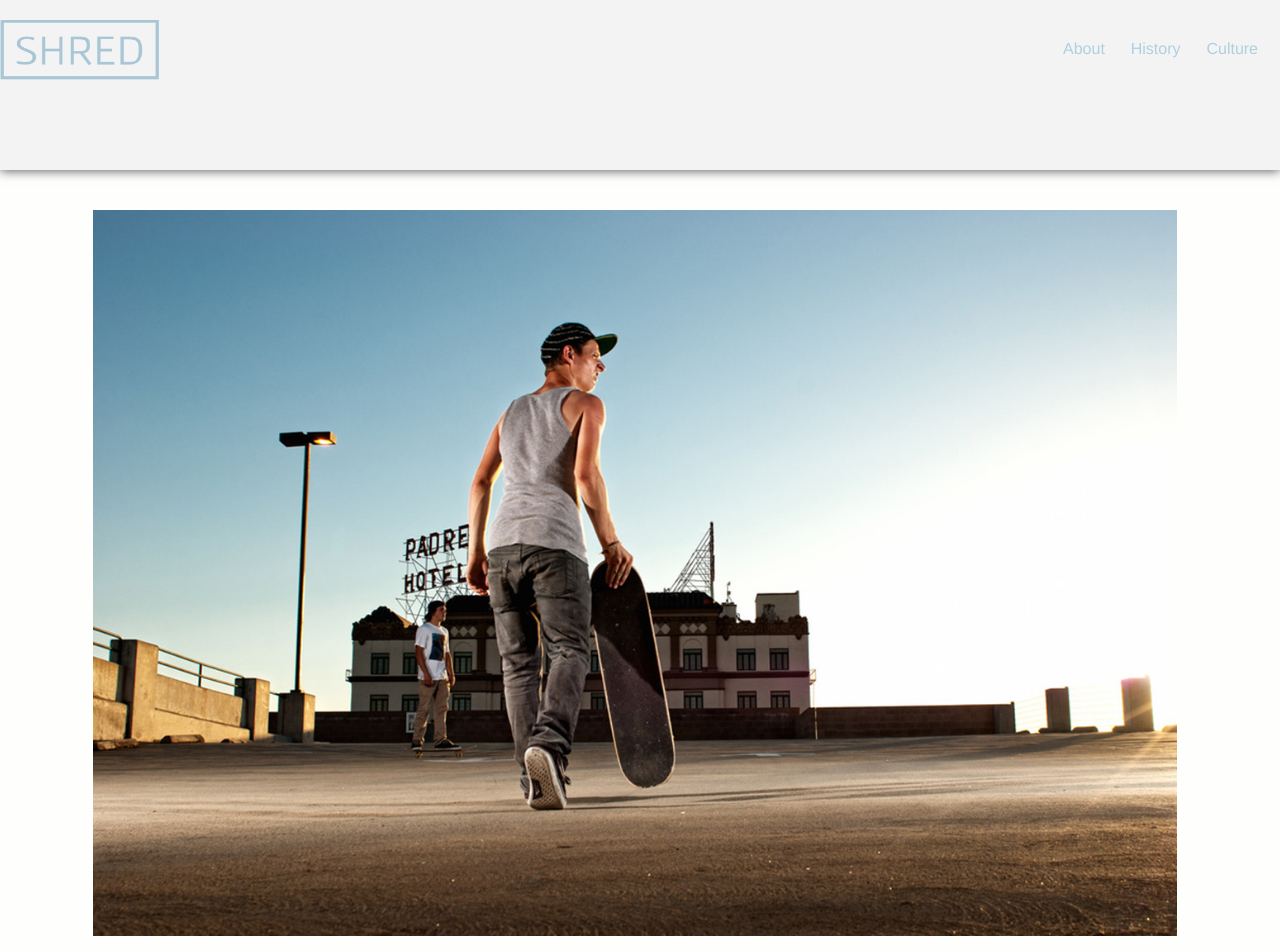
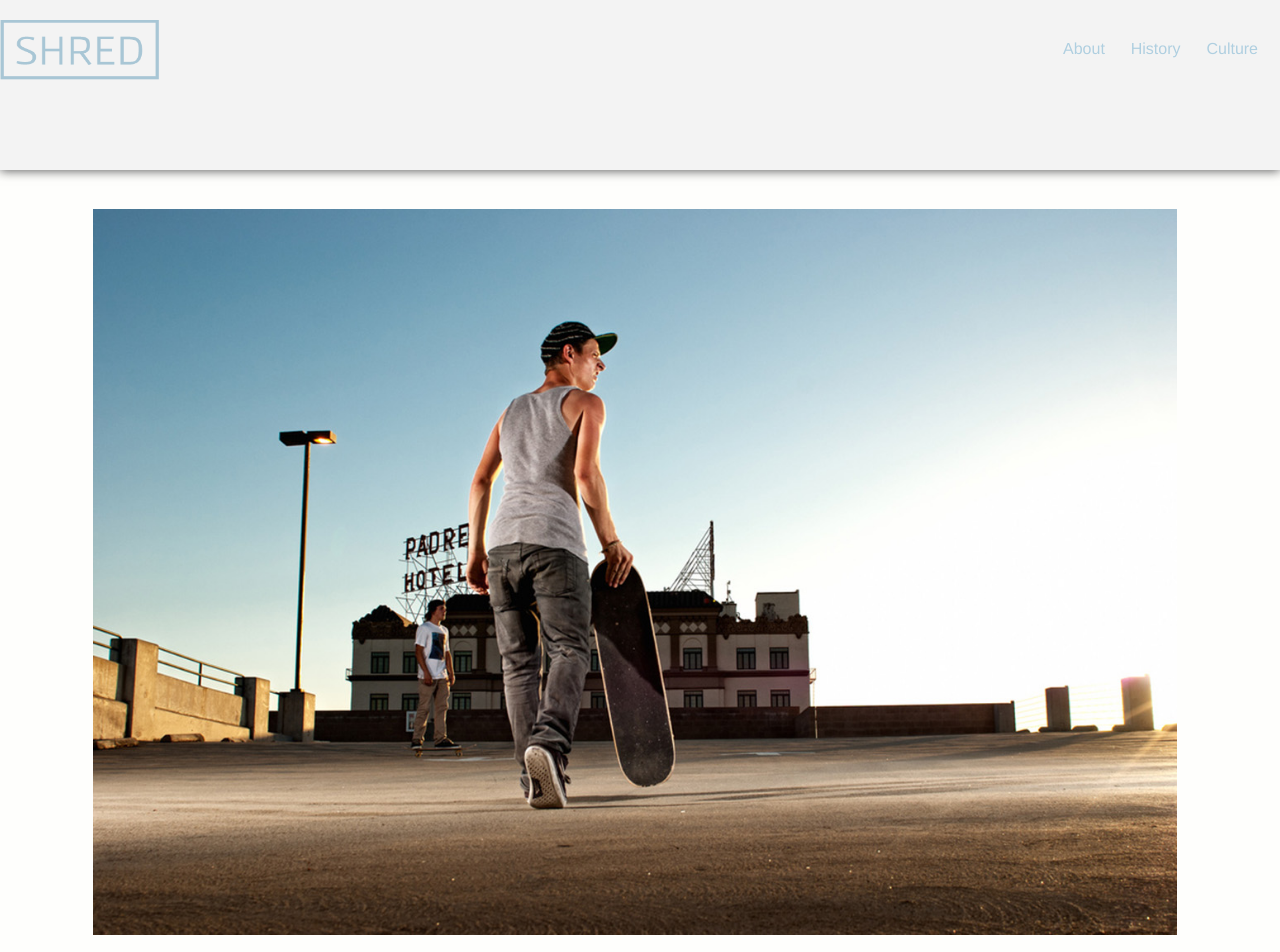
Before and after one commit to maddiwatson1/large-data-site, a Jekyll site: the page built from index.html, in a window 1280 px wide and 1244 px high. Shown: the top 952 px of the window. Built offline with Jekyll 4.4.1, drawn with Linux system fonts in a browser that asks for light colours; Markdown is read by kramdown in place of the engine named in the settings.

Commit message:
padding change

```diff
--- a/css/general.css
+++ b/css/general.css
@@ -130,7 +130,7 @@ p {
 .flex-img {
 	display: block;
 	width: 100%;
-	padding-top: 172px;
+	padding-top: 171px;
 }
 
 .grid {
```
